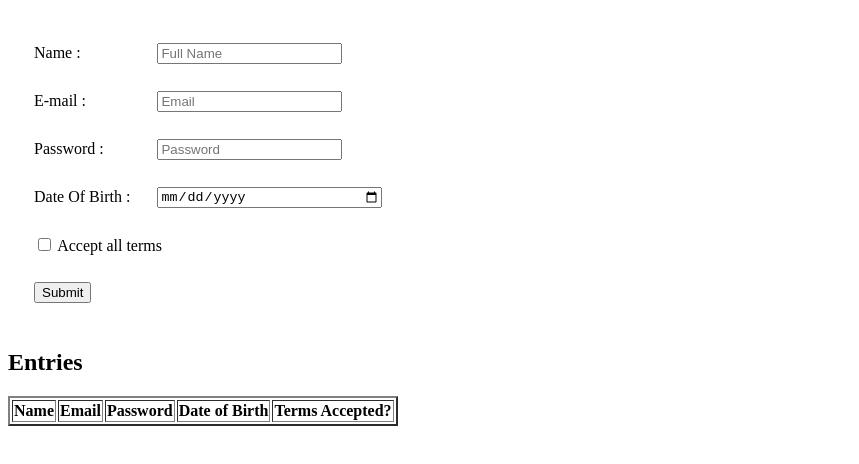
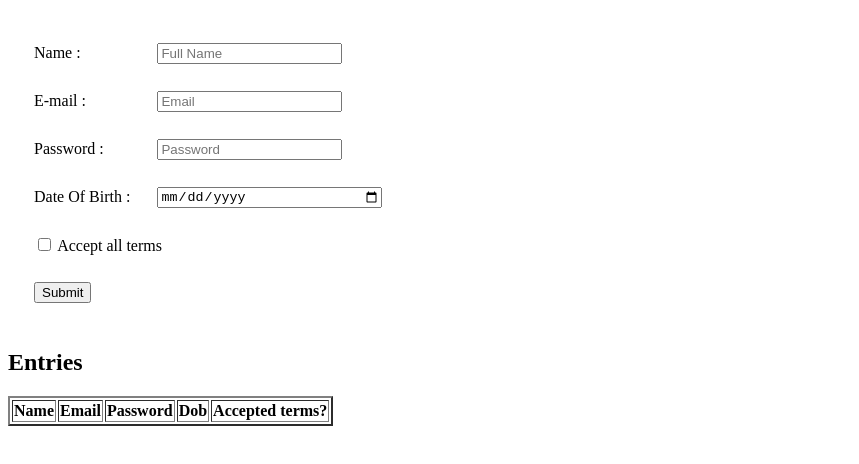
Before and after one commit to ujjwalshiva/wd101, a plain HTML site: page index.html in a window 1280 px wide. Shown: the part 110-574 px from the top of the page, without its empty margins (0-859 px from the left). Drawn offline with Linux system fonts and the light colour scheme.

Commit message:
Add files via upload

```diff
--- a/index.html
+++ b/index.html
@@ -128,8 +128,8 @@
         <th class="th">Name</th>
         <th class="th">Email</th>
         <th class="th">Password</th>
-        <th class="th">Date of Birth</th>
-        <th class="th">Terms Accepted?</th>
+        <th class="th">Dob</th>
+        <th class="th">Accepted terms?</th>
       </tr>
         ${rows}
       </table>`;
```
